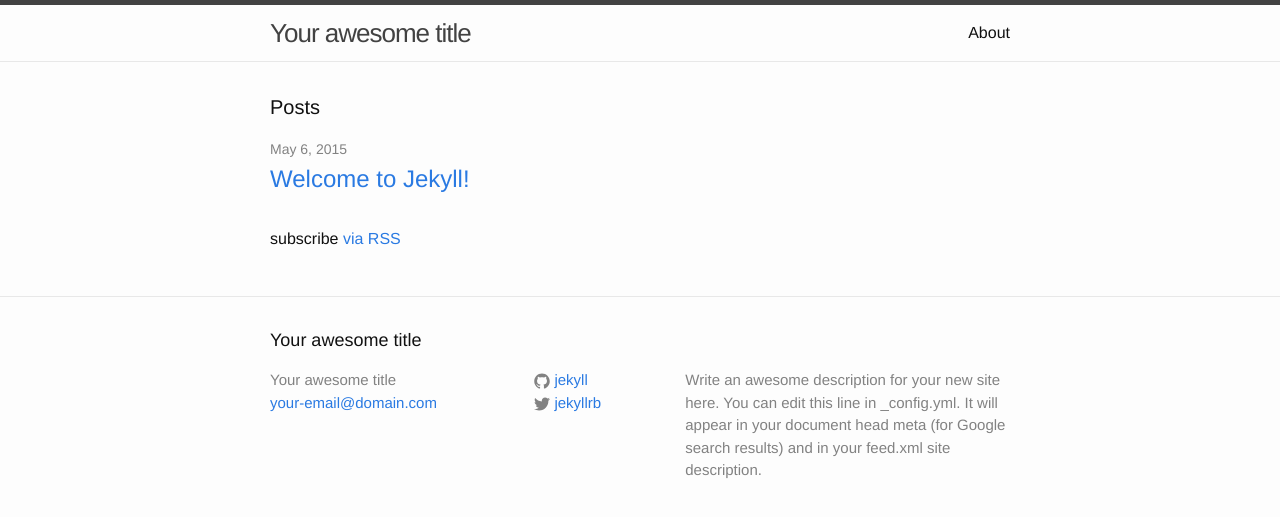
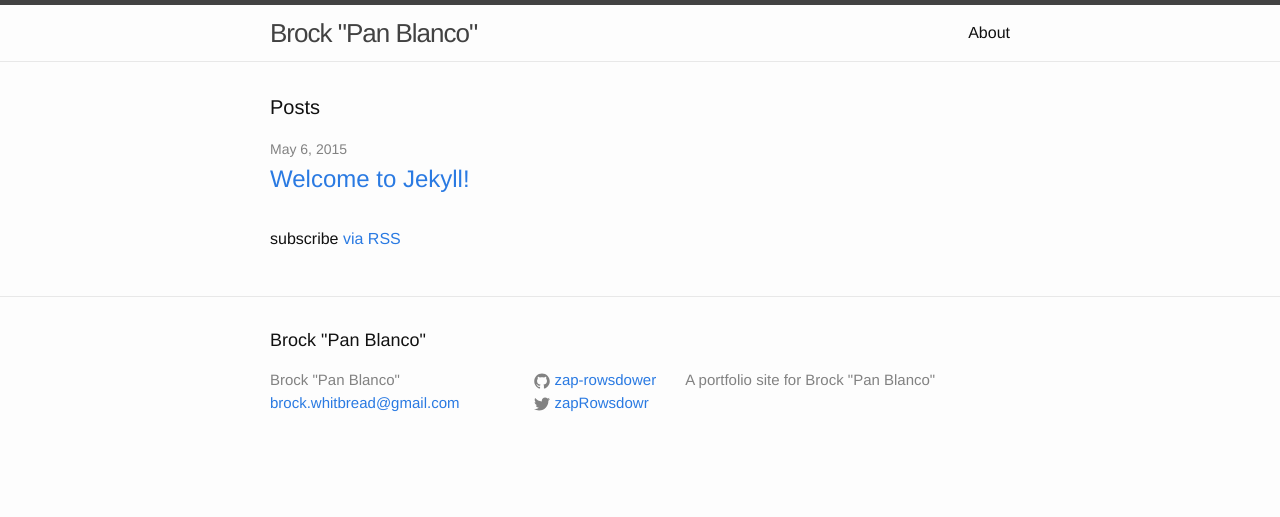
Before and after one commit to brockwc/zap-rowsdower.github.io, a Jekyll site: the page built from index.html, in a window 1280 px wide. Shown: the top 517 px of the page. Built offline with Jekyll 4.4.1, drawn with Linux system fonts in a browser that asks for light colours; Markdown is read by kramdown in place of the engine named in the settings.

Commit message:
changed config vars

```diff
--- a/_config.yml
+++ b/_config.yml
@@ -1,14 +1,12 @@
 # Site settings
-title: Your awesome title
-email: your-email@domain.com
+title: Brock "Pan Blanco"
+email: brock.whitbread@gmail.com
 description: > # this means to ignore newlines until "baseurl:"
-  Write an awesome description for your new site here. You can edit this
-  line in _config.yml. It will appear in your document head meta (for
-  Google search results) and in your feed.xml site description.
-baseurl: "" # the subpath of your site, e.g. /blog/
+    A portfolio site for Brock "Pan Blanco"
+baseurl: "/panblanco/" # the subpath of your site, e.g. /blog/
 url: "http://yourdomain.com" # the base hostname & protocol for your site
-twitter_username: jekyllrb
-github_username:  jekyll
+twitter_username: zapRowsdowr
+github_username:  zap-rowsdower
 
 # Build settings
-markdown: kramdown
+markdown: redcarpet
```
